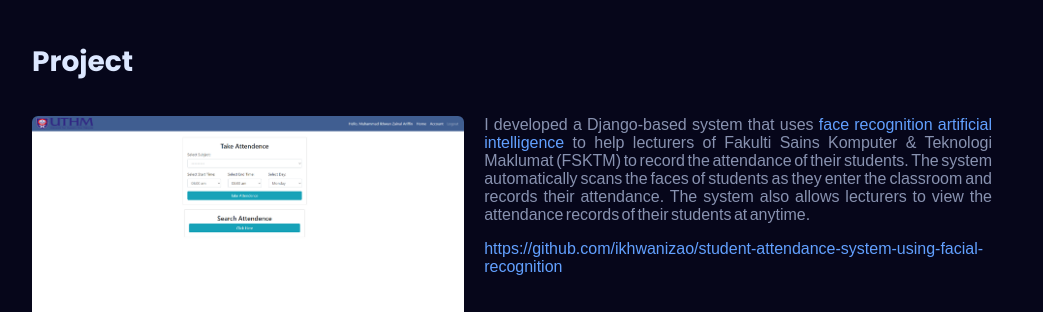
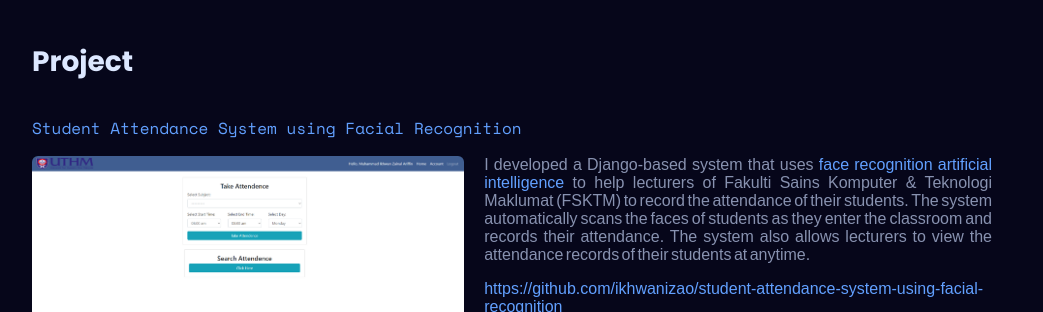
Before and after one commit to ikhwanizao/ikhwan-portfolio, a plain HTML site: page index.html in a window 1280 px wide. Shown: the part 1430-1742 px from the top of the page, without its empty margins (118-1161 px from the left). Drawn offline with nearby package versions, Linux system fonts and the light colour scheme.

Commit message:
Add project title
Add project title and fix responsive issue

```diff
--- a/scripts/app.js
+++ b/scripts/app.js
@@ -5,6 +5,8 @@ let projectsHTML = "";
 projects.forEach((project, index) => {
   if (index % 2 === 0) {
     projectsHTML += `<li id="${project.id}">
+    <h3 class="project-title">${project.title}</h3>
+    <div class="project-content">
         <div class="project-screenshot">
         <a
             href="${project.githubRepo}"
@@ -25,9 +27,12 @@ projects.forEach((project, index) => {
             >
         </div>
         </div>
+    </div>
   </li>`;
   } else {
     projectsHTML += `<li id="${project.id}">
+    <h3 class="project-title">${project.title}</h3>
+    <div class="project-content">
     <div class="project-description">
         ${project.description}
         <div class="github-repo">
@@ -48,6 +53,7 @@ projects.forEach((project, index) => {
             alt="Screenshot of ${project.title}"
         /></a>
         </div>
+    </div>
   </li>`;
   }
 });
--- a/styles/style.css
+++ b/styles/style.css
@@ -177,10 +177,6 @@ section {
   padding: 100px 0px;
 }
 
-/* main section {
-  padding: 2% 20%;
-} */
-
 .pre-intro {
   overflow: hidden;
   display: flex;
@@ -295,7 +291,20 @@ ul.projects li {
 ul.projects li {
   overflow: hidden;
   list-style: none;
+}
+
+.project-content {
   display: flex;
+}
+
+.project-title {
+  line-height: normal;
+  font-family: "Space Mono", monospace;
+  margin-bottom: 1em;
+  color: #62a0ff;
+  /* background: linear-gradient(to right, #62a0ff 0%, #0071d7 100%);
+  -webkit-background-clip: text;
+  -webkit-text-fill-color: transparent; */
 }
 
 ul.projects li div.project-screenshot img {
@@ -334,7 +343,7 @@ footer {
 }
 
 @media only screen and (max-width: 1060px) {
-  ul.projects li {
+  ul.projects .project-content {
     flex-direction: column;
   }
 
```
Also changed, not shown: index.html (+31 -0 lines).
